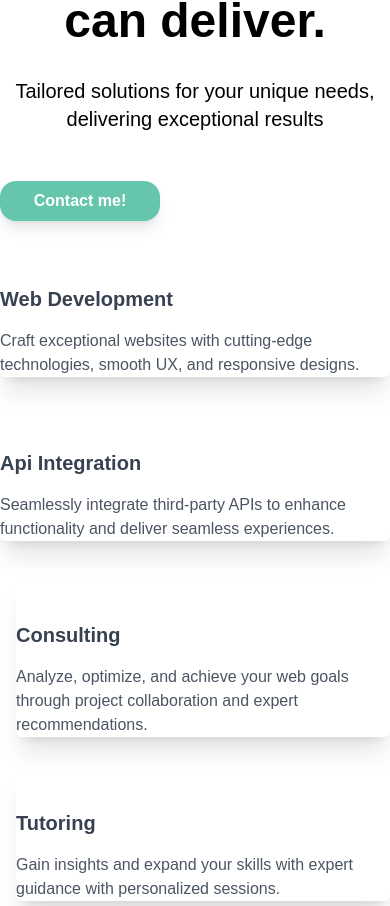
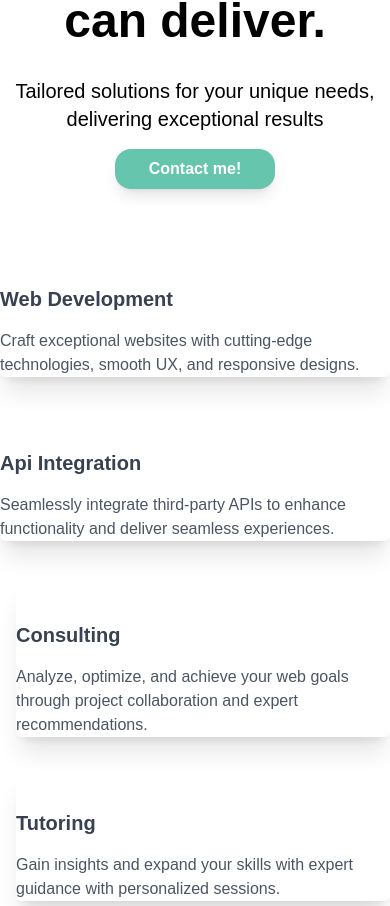
Before and after one commit to charliemike3124/charlie-website, a Nuxt app: page / in a window 390 px wide. Shown: the part 3871-4777 px from the top of the page. Built offline with nearby package versions, Linux system fonts and the light colour scheme; some icons are missing.

Commit message:
fix button alignment

```diff
--- a/components/section/Services.vue
+++ b/components/section/Services.vue
@@ -26,8 +26,8 @@
                     <p class="text-xl">
                         {{ $t("services.subtitle") }}
                     </p>
-                    <a href="https://wa.me/573174027001" target="_blank">
-                        <UiButton class="translate-y-8" primary>{{ $t("buttons.contact") }}</UiButton>
+                    <a href="https://wa.me/573174027001" target="_blank" class="flex justify-center lg:justify-start">
+                        <UiButton class="lg:translate-y-8" primary>{{ $t("buttons.contact") }}</UiButton>
                     </a>
                 </div>
             </div>
```
